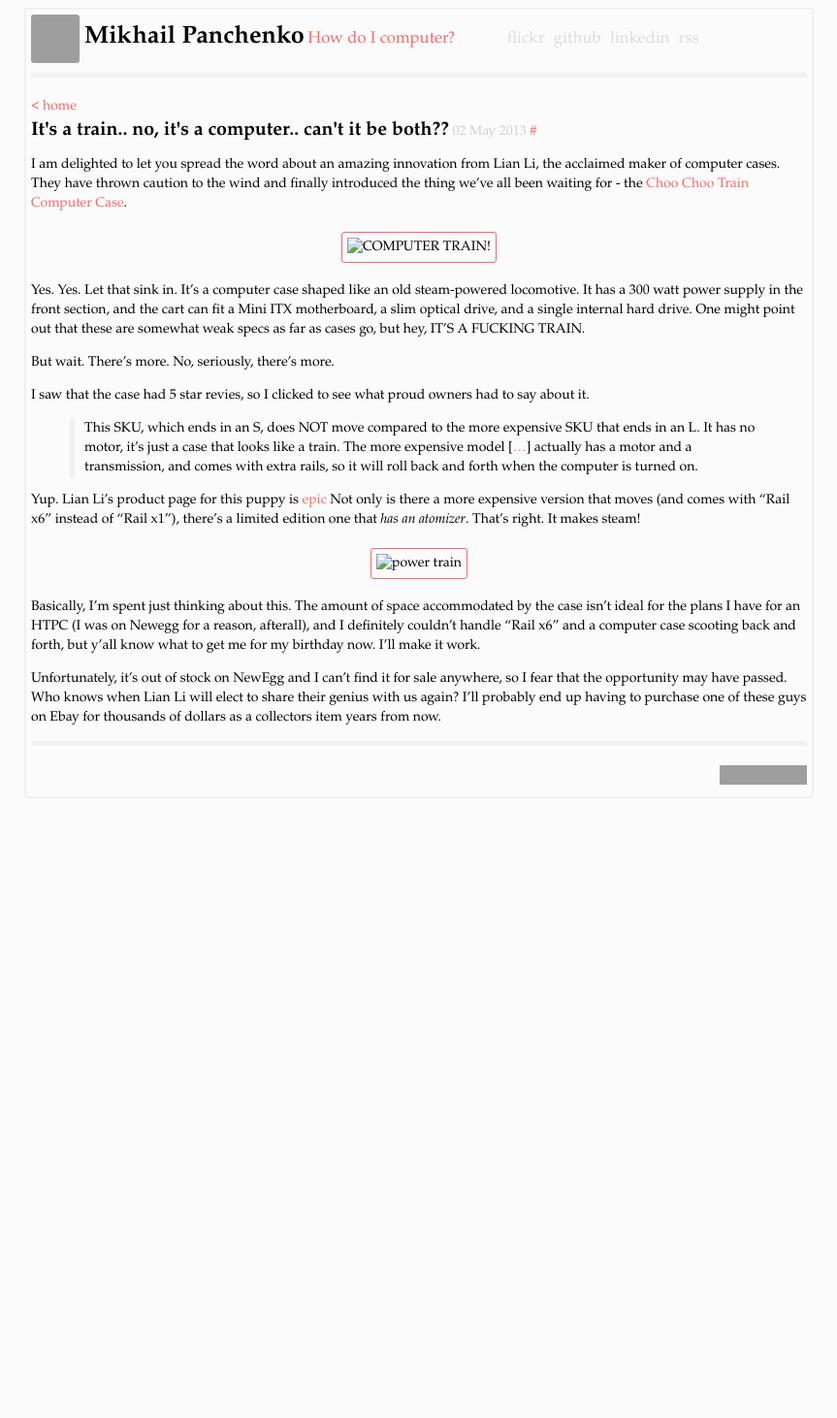
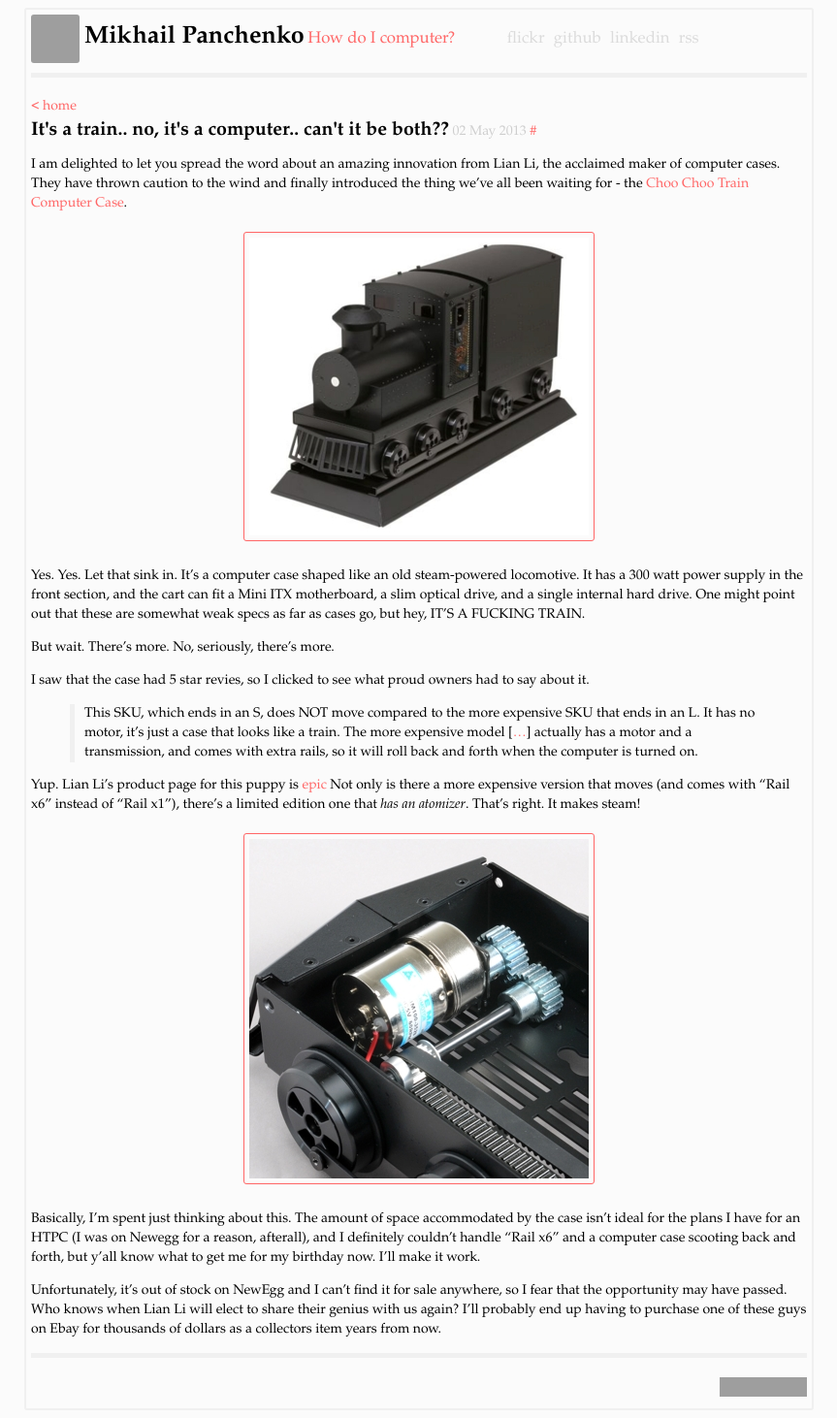
Before and after one commit to mihasya/mihasya.github.com, a Jekyll site: the page built from _posts/2013-05-02-computer-train.markdown, in a window 1280 px wide. Shown: the whole page at 97% size, without its empty margins (208-1071 px from the left). Built offline with Jekyll 4.4.1, drawn with Linux system fonts in a browser that asks for light colours; Markdown is read by kramdown in place of the engine named in the settings; comment, search, counter and statistics services are not loaded; before the commit the page ends 900 px from its top, so only the background shows below that; grey boxes are pictures that could not be loaded.

Commit message:
fix image URLs

```diff
--- a/_posts/2013-05-02-computer-train.markdown
+++ b/_posts/2013-05-02-computer-train.markdown
@@ -10,7 +10,7 @@
 Case](http://www.newegg.com/Product/Product.aspx?Item=N82E16811112393).
 
 <p class="center">
-    <img src="imgs/posts/computer-train/computer-train.jpg" alt="COMPUTER TRAIN!" />
+    <img src="/imgs/posts/computer-train/computer-train.jpg" alt="COMPUTER TRAIN!" />
 </p>
 
 Yes. Yes. Let that sink in. It's a computer case shaped like an old
@@ -38,7 +38,7 @@
 That's right. It makes steam!
 
 <p class="center">
-    <img src="imgs/posts/computer-train/powertrain.jpg" alt="power train" />
+    <img src="/imgs/posts/computer-train/powertrain.jpg" alt="power train" />
 </p>
 
 Basically, I'm spent just thinking about this. The amount of space accommodated
```
